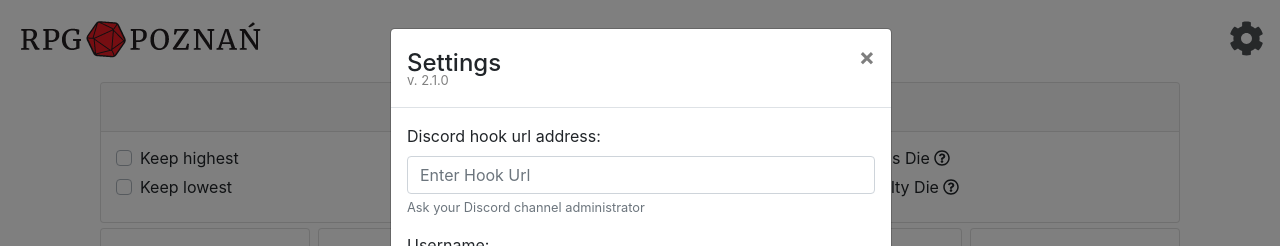
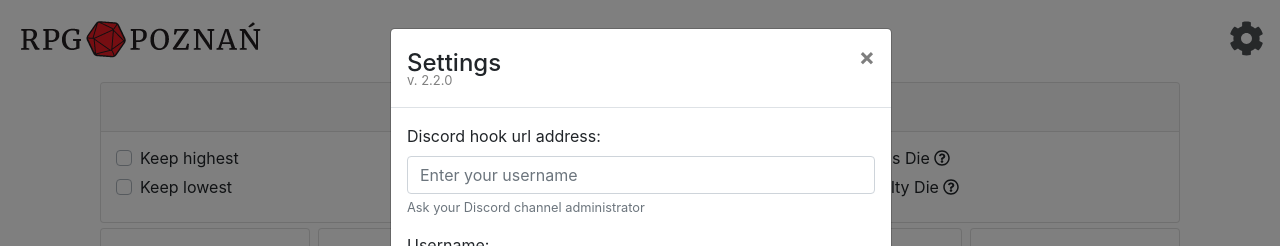
Before and after one commit to pbartkowiak-dev/discord-dice-ui, a React (Create React App) app: page / in a window 1280 px wide. Shown: the top 246 px of the page. Built offline with nearby package versions, Linux system fonts and the light colour scheme.

Commit message:
rewerite userSettingsform and add validation to it

```diff
--- a/package.json
+++ b/package.json
@@ -2,7 +2,7 @@
 	"name": "discord-ui",
 	"homepage": "http://pbartkowiak.com/discord-ui",
 	"subdomain": "/discord-ui",
-	"version": "2.1.0",
+	"version": "2.2.0",
 	"private": true,
 	"dependencies": {
 		"@fortawesome/fontawesome-free": "^5.13.0",
--- a/public/index.html
+++ b/public/index.html
@@ -24,7 +24,7 @@
       work correctly both with client-side routing and a non-root public URL.
       Learn how to configure a non-root public URL by running `npm run build`.
     -->
-    <title>Discord UI</title>
+    <title>Discord Dice UI</title>
   </head>
   <body>
     <noscript>You need to enable JavaScript to run this app.</noscript>
--- a/src/components/SettingsModal/SettingsModal.tsx
+++ b/src/components/SettingsModal/SettingsModal.tsx
@@ -12,6 +12,10 @@ type SettingsModalProps = {
 	closeSettingsModal: Function,
 	saveUserSettings: Function,
 	userSettings: any
+}
+
+type errorsProps = {
+	username?: string
 }
 
 function SettingsModal({
--- a/src/components/SettingsModal/UserSettingsForm.tsx
+++ b/src/components/SettingsModal/UserSettingsForm.tsx
@@ -2,44 +2,72 @@ import React from 'react';
 import Form from 'react-bootstrap/Form';
 import { Field, reduxForm } from 'redux-form'
 
+// @ts-ignore
+const createRenderer = render => ({ input, label, id, textMuted, meta }, ...rest) => {
+	return (
+		<>
+			{render(input, label, id, textMuted, meta, rest)}
+		</>
+	)
+};
 
-function myField({input}:any) {
+// @ts-ignore
+const renderInput = createRenderer((input, label, id, textMuted, meta) => {
+	const { submitFailed, touched, error } = meta;
+	const hasError = !!((submitFailed || touched) && error);
 	return (
-		<Form.Group controlId="formBasicEmail">
-			<Form.Label>Discord hook url address:</Form.Label>
-			<Form.Control type="text" placeholder="Enter Hook Url" {...input} />
-			<Form.Text className="text-muted">Ask your Discord channel administrator</Form.Text>
+		<Form.Group controlId={id}>
+			<Form.Label>{label}</Form.Label>
+			<Form.Control
+				type="text"
+				placeholder="Enter your username"
+				{...input}
+				isInvalid ={hasError}
+			/>
+			{ hasError && <Form.Control.Feedback type="invalid">{ error }</Form.Control.Feedback> }
+			{ textMuted && <Form.Text className="text-muted">{ textMuted }</Form.Text> }
 		</Form.Group>
 	);
-}
+});
 
-function myField2({input}:any) {
-	return (
-		<Form.Group controlId="formBasicPassword">
-			<Form.Label>Username:</Form.Label>
-			<Form.Control type="text" placeholder="Enter your username" {...input} />
-		</Form.Group>
-	);
-}
-
-function UserSettingsForm(props:any) {
-	const { handleSubmit, pristine, reset, submitting } = props
-
+function UserSettingsForm({ handleSubmit, pristine, reset, submitting }: any) {
 	return (
 		<Form id="user-settings-form"
 			onSubmit={handleSubmit}>
 			<Field
+				id="hookUrl"
 				name="hookUrl"
-				component={myField}
+				label="Discord hook url address:"
+				placeholder="Enter Hook Url"
+				textMuted="Ask your Discord channel administrator"
+				component={renderInput}
 			/>
 			<Field
+				id="username"
 				name="username"
-				component={myField2}
+				label="Username:"
+				placeholder="Enter your username"
+				component={renderInput}
+				required
 			/>
 		</Form>
 	);
 }
 
+type errorsProps = {
+	username?: string
+}
+
+const validate = (values:any) => {
+	const errors:errorsProps = {}
+	const { username } = values;
+	if (!username || !username.trim()) {
+		errors.username = 'Username cannot be empty'
+	}
+	return errors
+}
+
 export default reduxForm({
-	form: 'userSettingsForm'
-})(UserSettingsForm)
+	form: 'userSettingsForm',
+	validate
+})(UserSettingsForm);
--- a/src/utils/getLocalMsg.tsx
+++ b/src/utils/getLocalMsg.tsx
@@ -48,14 +48,28 @@ const getLocalMsg = (result:any, rollOptions:any) => {
 		}
 	}
 	if (rollOptions.keepHighest) {
+		if (rollOptions.useModifier) {
+			fields.push(
+				<>{IconUp} Highest result (with {modifierWithSymbol} modifier): <CodeSpan>{highest}</CodeSpan>.</>
+			);
+		} else {
 			fields.push(
 				<>{IconUp} Highest result: <CodeSpan>{highest}</CodeSpan>.</>
 			);
 		}
+
+	}
 	if (rollOptions.keepLowest) {
+		if (rollOptions.useModifier) {
+			fields.push(
+				<>{IconDown} Lowest result (with {modifierWithSymbol} modifier): <CodeSpan>{lowest}</CodeSpan>.</>
+			);
+		} else {
 			fields.push(
 				<>{IconDown} Lowest result: <CodeSpan>{lowest}</CodeSpan>.</>
 			);
+		}
+
 	}
 	if (rollOptions.cocBonus) {
 		fields.push(
```
Also changed, not shown: src/components/DiceModule/DiceModuleForm.tsx (+39 -8 lines). Lines whose indentation alone changed are shown as unchanged.
